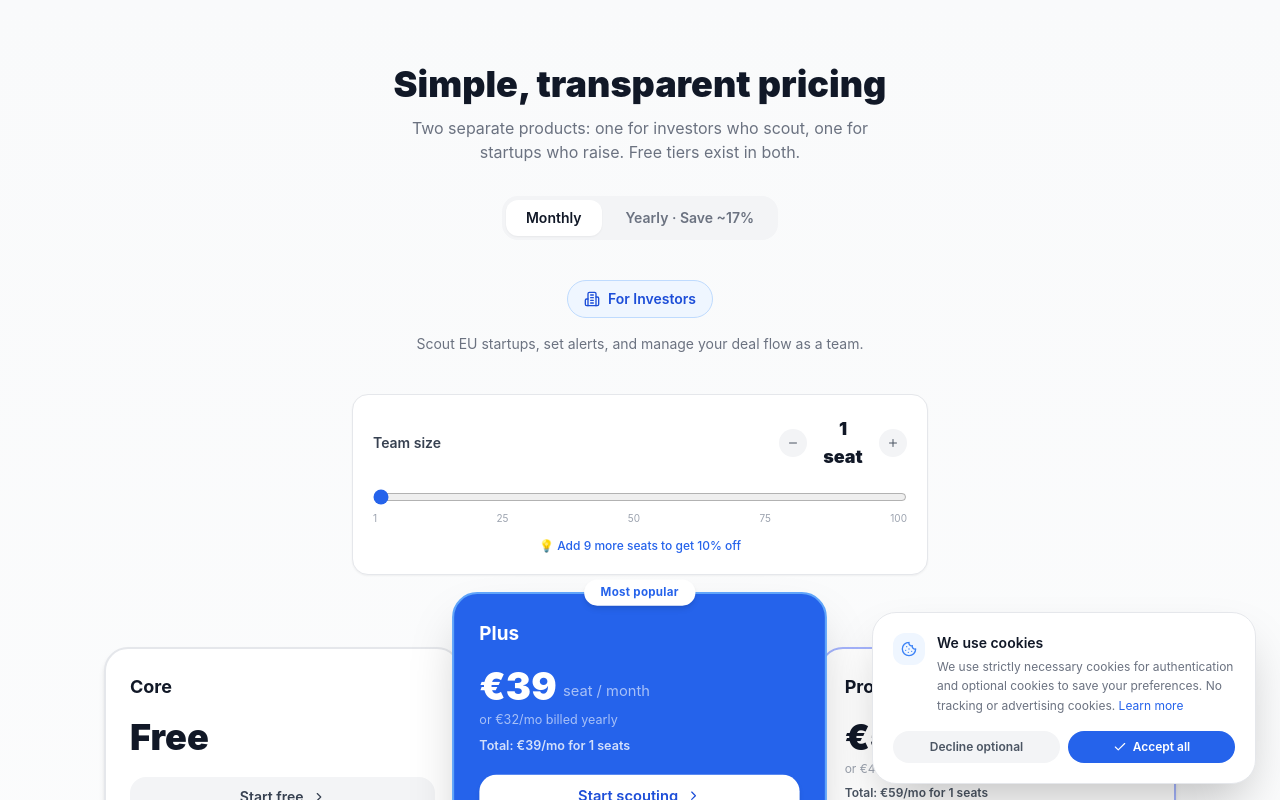
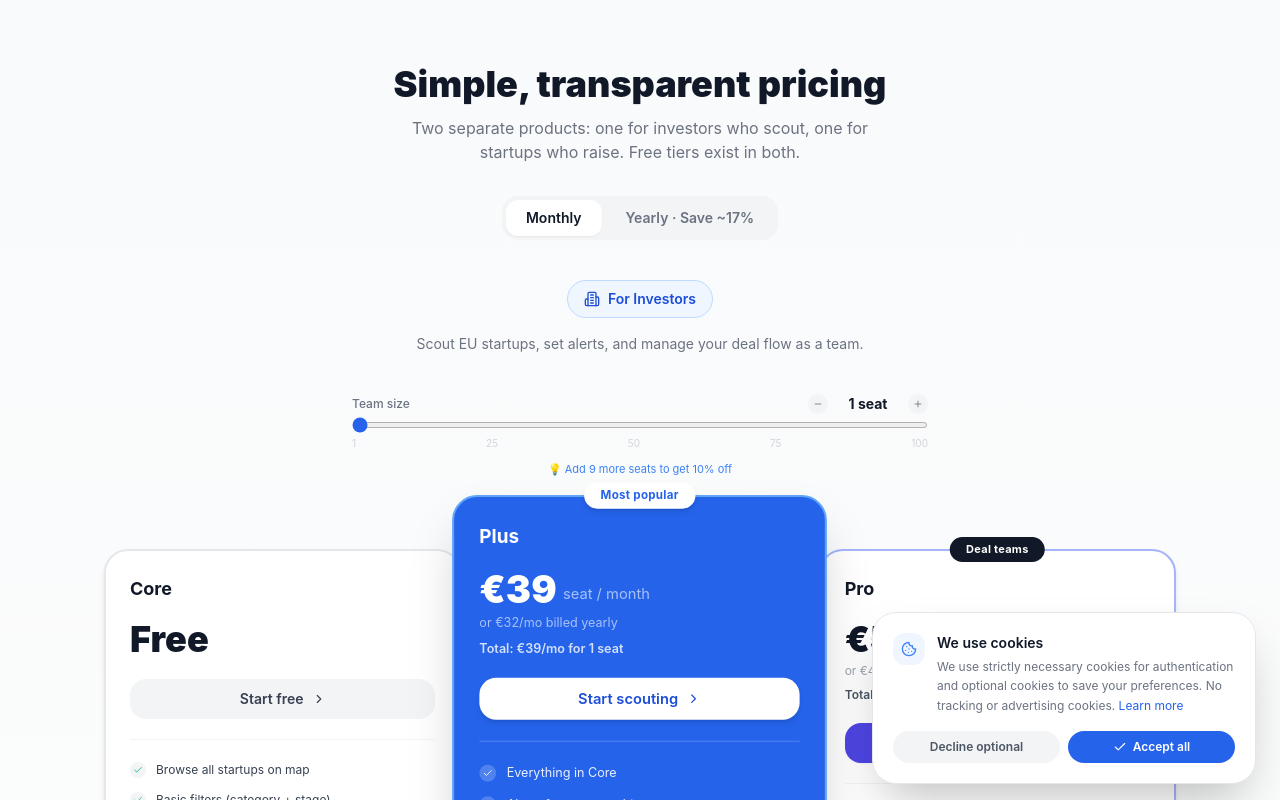
Before and after one commit to silvangelillo/invest-table, a Next.js app: page /pricing in a window 1280 px wide. Shown: the top 800 px of the page. Built offline with nearby package versions, Linux system fonts and the light colour scheme.

Commit message:
fix: pricing button links, yearly toggle, slim slider, login nav

```diff
--- a/app/page.tsx
+++ b/app/page.tsx
@@ -52,8 +52,8 @@ export default function LandingPage() {
             <Link href="/onboarding">
               <Button variant="ghost" size="sm">List your startup</Button>
             </Link>
-            <Link href="/dashboard">
-              <Button size="sm">Investor Login</Button>
+            <Link href="/login">
+              <Button size="sm">Login</Button>
             </Link>
           </div>
         </div>
@@ -174,7 +174,7 @@ export default function LandingPage() {
           <div className="flex items-center gap-6">
             <Link href="/pricing" className="text-xs text-gray-400 hover:text-gray-600">Pricing</Link>
             <Link href="/onboarding" className="text-xs text-gray-400 hover:text-gray-600">List a Startup</Link>
-            <Link href="/dashboard" className="text-xs text-gray-400 hover:text-gray-600">Dashboard</Link>
+            <Link href="/login" className="text-xs text-gray-400 hover:text-gray-600">Login</Link>
           </div>
           <p className="text-xs text-gray-400">© 2025 InvestTable. All rights reserved. EU GDPR compliant.</p>
         </div>
--- a/components/ui/PricingPage.tsx
+++ b/components/ui/PricingPage.tsx
@@ -29,6 +29,7 @@ interface Plan {
   borderColor: string;
   bgColor: string;
   features: PlanFeature[];
+  isInvestor?: boolean;
 }
 
 // ─── Discount helpers ─────────────────────────────────────────────────────────
@@ -58,11 +59,12 @@ const INVESTOR_PLANS: Plan[] = [
     price: 0,
     unit: "free",
     cta: "Start free",
-    ctaHref: "/onboarding",
-    yearlyCtaHref: "/onboarding",
+    ctaHref: "/login",
+    yearlyCtaHref: "/login",
     color: "text-gray-700",
     borderColor: "border-gray-200",
     bgColor: "bg-gray-50",
+    isInvestor: true,
     features: [
       { text: "Browse all startups on map", included: true },
       { text: "Basic filters (category + stage)", included: true },
@@ -91,6 +93,7 @@ const INVESTOR_PLANS: Plan[] = [
     color: "text-blue-700",
     borderColor: "border-blue-400",
     bgColor: "bg-blue-600",
+    isInvestor: true,
     features: [
       { text: "Everything in Core", included: true },
       { text: "Alerts for new matching startups", included: true },
@@ -118,6 +121,7 @@ const INVESTOR_PLANS: Plan[] = [
     color: "text-indigo-700",
     borderColor: "border-indigo-300",
     bgColor: "bg-indigo-600",
+    isInvestor: true,
     features: [
       { text: "Everything in Plus", included: true },
       { text: "Unlimited saved searches", included: true },
@@ -257,24 +261,31 @@ function PricingCard({
   showTotal?: boolean;
 }) {
   const basePrice = billing === "yearly" && plan.yearlyPrice ? plan.yearlyPrice : plan.price;
-  const discountedPrice = seatDiscount && seatDiscount > 0 && plan.price > 0
+  const discountedPrice =
+    seatDiscount && seatDiscount > 0 && plan.price > 0
       ? Math.round(basePrice * (1 - seatDiscount / 100) * 100) / 100
       : basePrice;
-  const href = billing === "yearly" && plan.yearlyCtaHref ? plan.yearlyCtaHref : plan.ctaHref;
+
+  const href =
+    billing === "yearly" && plan.yearlyCtaHref ? plan.yearlyCtaHref : plan.ctaHref;
+
   const isRec = plan.recommended;
 
-  const totalMonthly = showTotal && seats && plan.price > 0
+  const totalMonthly =
+    showTotal && seats && plan.price > 0
       ? Math.round(discountedPrice * seats * 100) / 100
       : null;
 
   return (
-    <div className={cn(
+    <div
+      className={cn(
         "relative flex flex-col rounded-3xl border-2 transition-all duration-300",
         isRec
           ? `${plan.bgColor} ${plan.borderColor} shadow-2xl scale-105 z-10`
           : `bg-white ${plan.borderColor} shadow-md hover:shadow-lg hover:-translate-y-0.5 z-0`
-    )} style={{ minHeight: 560 }}>
-
+      )}
+      style={{ minHeight: 560 }}
+    >
       {plan.badge && (
         <div className={cn(
           "absolute -top-3.5 left-1/2 -translate-x-1/2 px-4 py-1 rounded-full text-[11px] font-bold tracking-wide whitespace-nowrap",
@@ -326,23 +337,25 @@ function PricingCard({
               or €{plan.yearlyPrice}/mo billed yearly
             </p>
           )}
-          {/* Total */}
           {totalMonthly !== null && (
             <p className={cn("text-xs font-semibold mt-2", isRec ? "text-white/80" : "text-gray-600")}>
-              Total: €{totalMonthly}/mo for {seats} seats
+              Total: €{totalMonthly}/mo for {seats} seat{seats !== 1 ? "s" : ""}
             </p>
           )}
         </div>
 
         {/* CTA */}
-        <Link href={href} className={cn(
+        <Link
+          href={href}
+          className={cn(
             "flex items-center justify-center gap-2 w-full py-2.5 rounded-2xl text-sm font-semibold transition-all duration-200 mb-5",
             isRec
               ? "bg-white text-blue-700 hover:bg-blue-50 shadow-md"
               : plan.price === 0
               ? "bg-gray-100 text-gray-700 hover:bg-gray-200"
               : `${plan.bgColor} text-white hover:opacity-90 shadow-sm`
-        )}>
+          )}
+        >
           {plan.cta}
           <ChevronRight className="w-3.5 h-3.5" />
         </Link>
@@ -365,29 +378,31 @@ function SeatSlider({ seats, onChange }: { seats: number; onChange: (n: number)
   const hint = getNextDiscountHint(seats);
 
   return (
-    <div className="bg-white border border-gray-200 rounded-2xl p-5 mb-8 max-w-xl mx-auto shadow-sm">
-      <div className="flex items-center justify-between mb-3">
-        <span className="text-sm font-semibold text-gray-700">Team size</span>
-        <div className="flex items-center gap-3">
+    <div className="flex flex-col gap-2 mb-8 max-w-xl mx-auto">
+      <div className="flex items-center justify-between">
+        <span className="text-xs font-medium text-gray-500">Team size</span>
+        <div className="flex items-center gap-2">
           <button
             onClick={() => onChange(Math.max(1, seats - 1))}
-            className="w-7 h-7 rounded-full bg-gray-100 hover:bg-gray-200 flex items-center justify-center transition-colors"
+            className="w-5 h-5 rounded-full bg-gray-100 hover:bg-gray-200 flex items-center justify-center transition-colors"
           >
-            <Minus className="w-3 h-3 text-gray-600" />
+            <Minus className="w-2.5 h-2.5 text-gray-500" />
           </button>
-          <span className="text-lg font-black text-gray-900 w-12 text-center">{seats} {seats === 1 ? "seat" : "seats"}</span>
+          <span className="text-sm font-bold text-gray-900 w-16 text-center">
+            {seats} {seats === 1 ? "seat" : "seats"}
+          </span>
           <button
             onClick={() => onChange(Math.min(100, seats + 1))}
-            className="w-7 h-7 rounded-full bg-gray-100 hover:bg-gray-200 flex items-center justify-center transition-colors"
+            className="w-5 h-5 rounded-full bg-gray-100 hover:bg-gray-200 flex items-center justify-center transition-colors"
           >
-            <Plus className="w-3 h-3 text-gray-600" />
+            <Plus className="w-2.5 h-2.5 text-gray-500" />
           </button>
-        </div>
           {pct > 0 && (
-          <span className="text-xs font-bold text-emerald-600 bg-emerald-50 border border-emerald-200 px-2.5 py-1 rounded-full">
+            <span className="text-[11px] font-semibold text-emerald-600 bg-emerald-50 border border-emerald-200 px-2 py-0.5 rounded-full ml-1">
               {label}
             </span>
           )}
+        </div>
       </div>
 
       <input
@@ -396,10 +411,10 @@ function SeatSlider({ seats, onChange }: { seats: number; onChange: (n: number)
         max={100}
         value={seats}
         onChange={(e) => onChange(Number(e.target.value))}
-        className="w-full h-2 rounded-full accent-blue-600 cursor-pointer"
+        className="w-full h-1.5 rounded-full accent-blue-600 cursor-pointer"
       />
 
-      <div className="flex justify-between text-[10px] text-gray-400 mt-1">
+      <div className="flex justify-between text-[10px] text-gray-300">
         <span>1</span>
         <span>25</span>
         <span>50</span>
@@ -408,7 +423,7 @@ function SeatSlider({ seats, onChange }: { seats: number; onChange: (n: number)
       </div>
 
       {hint && (
-        <p className="text-xs text-blue-600 font-medium mt-3 text-center">
+        <p className="text-[11px] text-blue-500 text-center mt-0.5">
           💡 {hint}
         </p>
       )}
@@ -505,8 +520,7 @@ export function PricingPage() {
           </div>
 
           <p className="text-center text-xs text-gray-400 mt-6">
-            Seats are per organization. Admin manages who has access.
-            Core is always single-user only.
+            Seats are per organization. Admin manages who has access. Core is always single-user only.
           </p>
         </section>
 
@@ -528,7 +542,7 @@ export function PricingPage() {
           <FairnessNote />
         </section>
 
-        {/* ── FAQ / POSITIONING ──────────────────────────────────────────── */}
+        {/* ── FAQ ──────────────────────────────────────────────────────────── */}
         <section className="grid grid-cols-2 gap-8 max-w-3xl mx-auto">
           {[
             {
```
Lines whose indentation alone changed are shown as unchanged.
